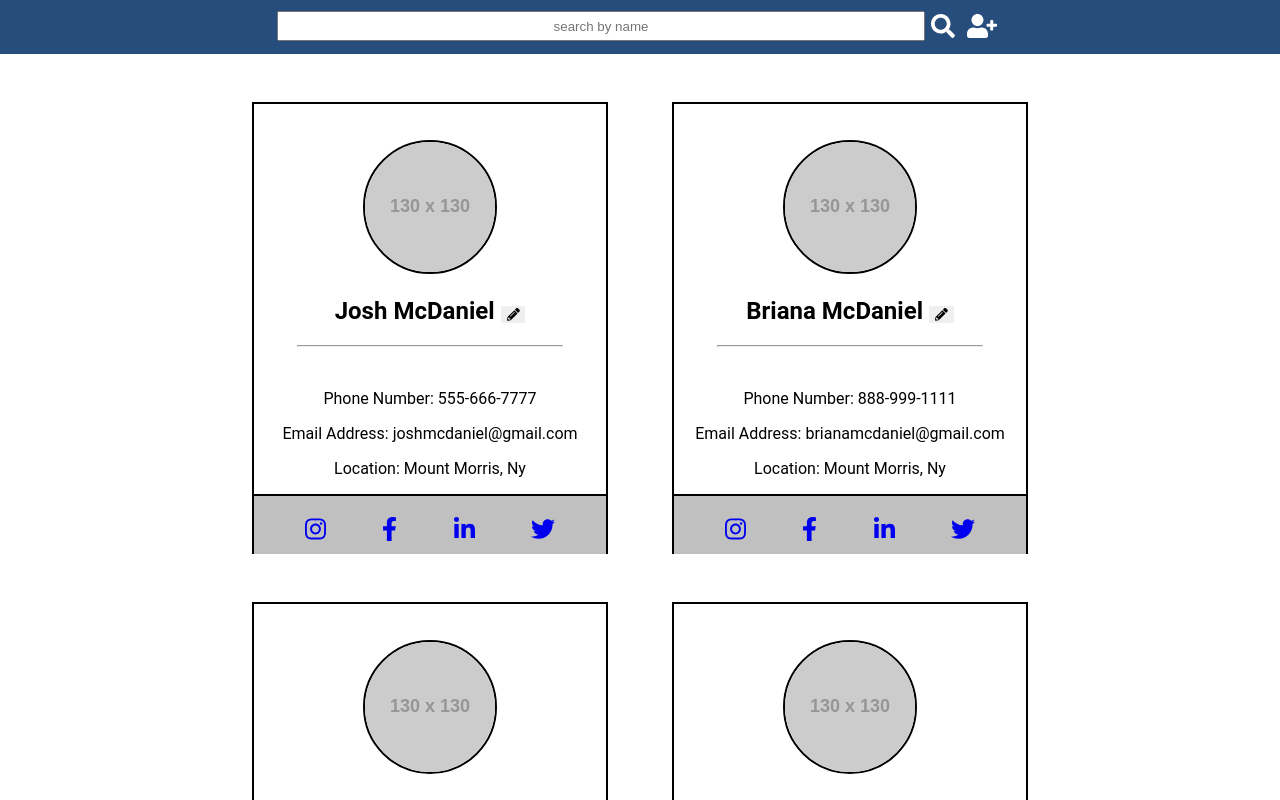
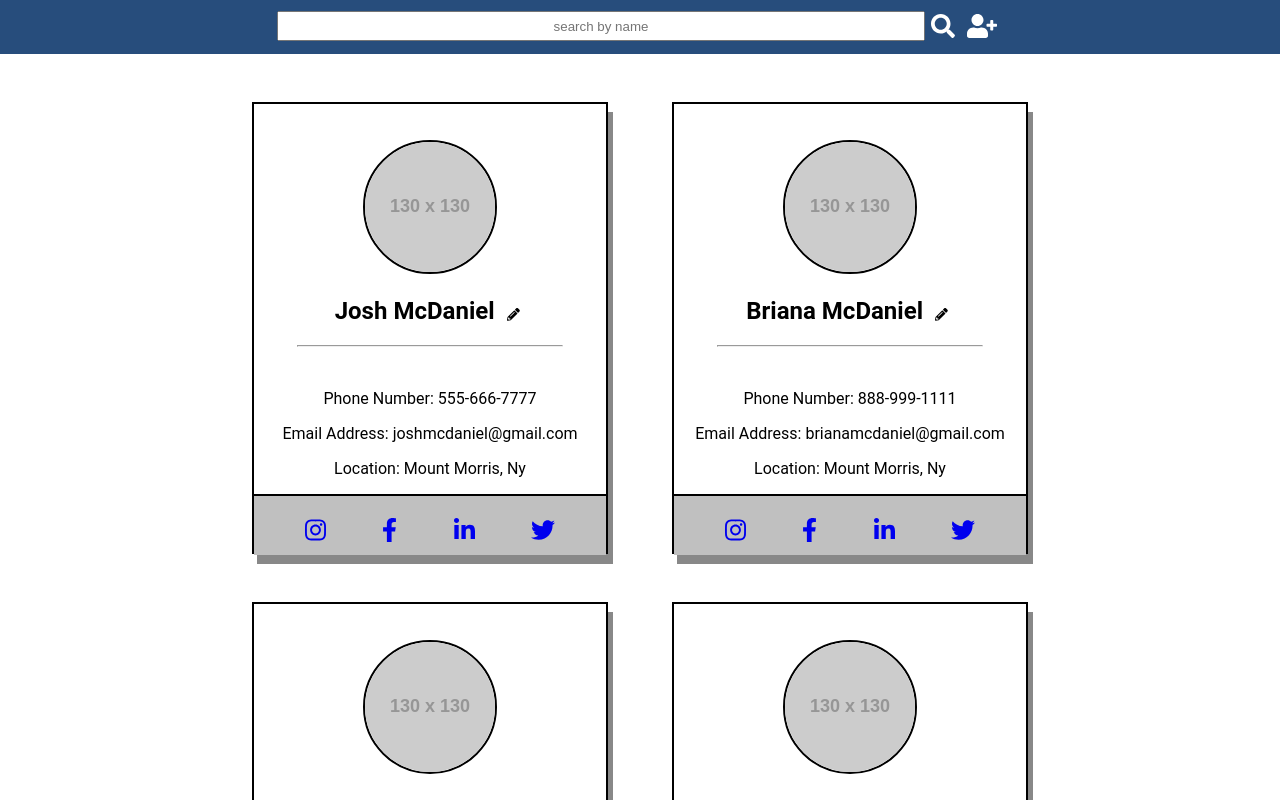
Before and after one commit to mcdanije22/contact_app, a React (Create React App) app: page / in a window 1280 px wide. Shown: the top 800 px of the page. Built offline with nearby package versions, Linux system fonts and the light colour scheme.

Commit message:
fixed username

```diff
--- a/src/style.css
+++ b/src/style.css
@@ -157,6 +157,8 @@ hr {
     margin: 0 2rem 3rem 2rem;
     border: 2px solid black;
     display: inline-block;
+    box-shadow: 5px 10px #888888;
+
 }
 .contactPhoto{
     border-radius: 50%;
@@ -174,7 +176,7 @@ hr {
     border-top: 2px solid black;
     background-color:silver;
     height:3rem;
-    padding-top:.65rem;
+    padding-top:3.2%;
 }
 .instagram, .facebook,.linkedin, .twitter {
     border:none;
@@ -187,4 +189,5 @@ a:visited {
 .editBtn{
     border:none;
     font-size:.8rem;
+    background-color:white;
 }
```
